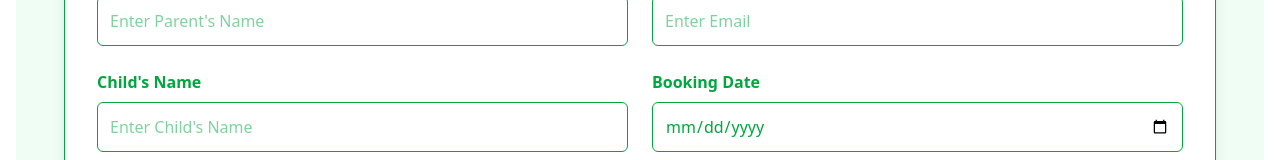
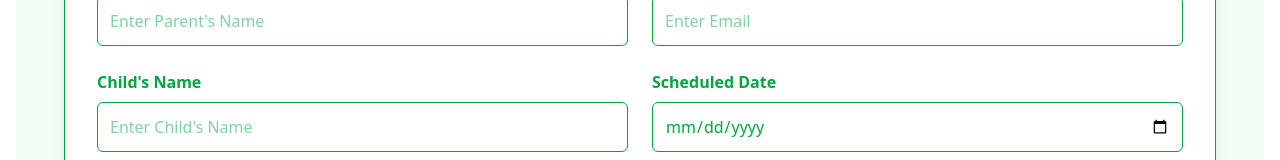
Before and after one commit to oluwaseunolusanya/nurture-patch, a React (Vite) app: page /booking in a window 1280 px wide. Shown: the part 427-587 px from the top of the page. Built offline with nearby package versions, Linux system fonts and the light colour scheme.

Commit message:
Fix broken navigation

```diff
--- a/src/components/Hero.jsx
+++ b/src/components/Hero.jsx
@@ -17,12 +17,12 @@ const Hero = () => {
         <p className="text-lg sm:text-xl md:text-2xl mb-6">
           Before and after-school care designed to inspire and support.
         </p>
-        <a
-          href="/booking"
+        <Link
+          to="/booking"
           className="bg-white text-green-600 font-semibold py-3 px-6 rounded-full hover:bg-green-100 transition"
         >
           Schedule a Visit
-        </a>
+        </Link>
       </div>
     </div>
   );
--- a/src/pages/Booking.jsx
+++ b/src/pages/Booking.jsx
@@ -117,7 +117,7 @@ function Booking() {
               </div>
 
               <div className="flex flex-col">
-                <label htmlFor="bookingDate" className="mb-2 font-semibold">Booking Date</label>
+                <label htmlFor="bookingDate" className="mb-2 font-semibold">Scheduled Date</label>
                 <input
                   type="date"
                   id="bookingDate"
```
